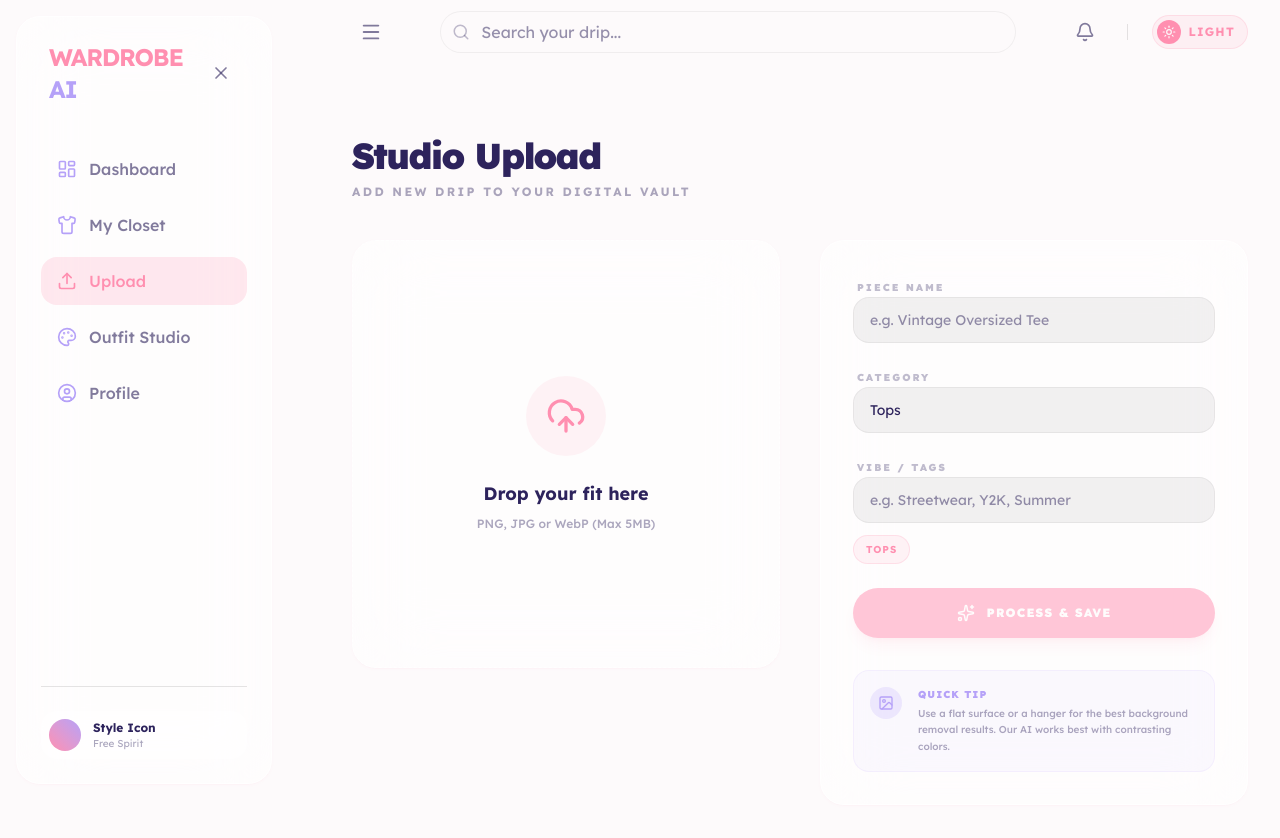
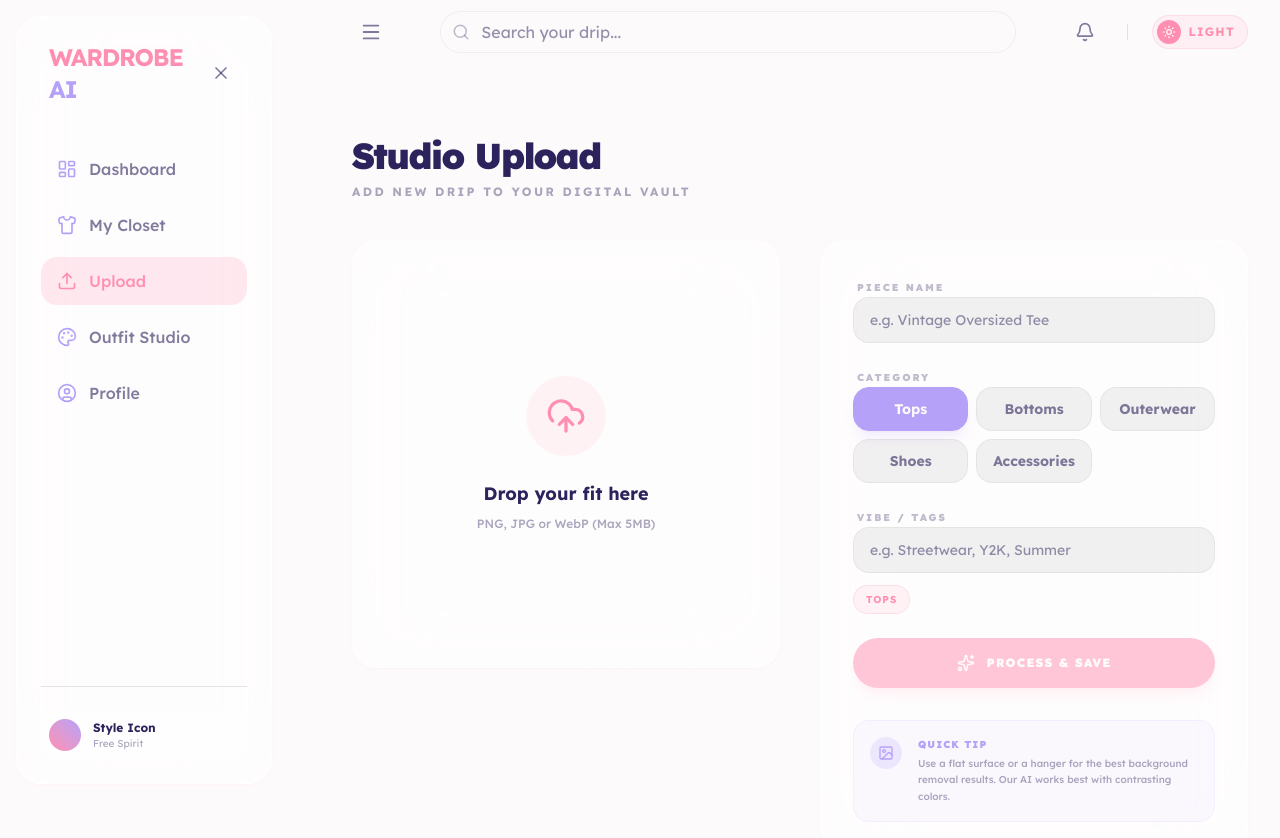
Before and after one commit to r27elona7990-max/Wardrobe-AI, a Next.js app: page /upload in a window 1280 px wide. Shown: the top 838 px of the page. Built offline with nearby package versions, Linux system fonts and the light colour scheme; no server answers.

Commit message:
Replace dropdowns with styled options

```diff
--- a/src/app/upload/page.tsx
+++ b/src/app/upload/page.tsx
@@ -13,6 +13,8 @@ import {
   Loader2,
   Image as ImageIcon
 } from "lucide-react";
+
+const categories = ["Tops", "Bottoms", "Outerwear", "Shoes", "Accessories"];
 
 export default function UploadPage() {
   const [file, setFile] = useState<File | null>(null);
@@ -221,20 +223,28 @@ export default function UploadPage() {
 
                 <div className="space-y-2">
                   <label className="text-[10px] font-black uppercase tracking-[0.2em] text-nebula-on-surface/30 ml-1">Category</label>
-                  <select
+                  <input
+                    type="hidden"
                     name="category"
-                    required
-                    disabled={isProcessing || isDone}
                     value={category}
-                    onChange={(event) => setCategory(event.target.value)}
-                    className="w-full bg-black/5 border border-black/5 rounded-nebula-inner px-4 py-3 outline-none focus:border-nebula-primary/50 focus:bg-black/10 transition-all text-sm appearance-none disabled:opacity-50"
-                  >
-                    <option value="Tops">Tops</option>
-                    <option value="Bottoms">Bottoms</option>
-                    <option value="Outerwear">Outerwear</option>
-                    <option value="Shoes">Shoes</option>
-                    <option value="Accessories">Accessories</option>
-                  </select>
+                  />
+                  <div className="grid grid-cols-2 sm:grid-cols-3 gap-2">
+                    {categories.map((option) => (
+                      <button
+                        key={option}
+                        type="button"
+                        disabled={isProcessing || isDone}
+                        onClick={() => setCategory(option)}
+                        className={`min-h-11 rounded-nebula-inner border px-3 text-sm font-bold transition-all disabled:opacity-50 ${
+                          category === option
+                            ? "bg-nebula-secondary text-nebula-bg border-nebula-secondary shadow-lg shadow-nebula-secondary/15"
+                            : "bg-black/5 text-nebula-on-surface/60 border-black/5 hover:border-nebula-secondary/40 hover:text-nebula-secondary"
+                        }`}
+                      >
+                        {option}
+                      </button>
+                    ))}
+                  </div>
                 </div>
 
                 <div className="space-y-2">
--- a/src/components/OutfitGenerator.tsx
+++ b/src/components/OutfitGenerator.tsx
@@ -133,40 +133,50 @@ export default function OutfitGenerator({ items }: OutfitGeneratorProps) {
         </div>
       </div>
 
-      <div className="grid grid-cols-1 sm:grid-cols-2 gap-3">
-        <label className="space-y-2">
+      <div className="grid grid-cols-1 lg:grid-cols-2 gap-5">
+        <div className="space-y-2">
           <span className="text-[10px] font-black uppercase tracking-widest text-nebula-on-surface/40">
             Event
           </span>
-          <select
-            value={event}
-            onChange={(changeEvent) => setEvent(changeEvent.target.value)}
-            className="w-full bg-black/5 border border-black/5 rounded-nebula-inner px-4 py-3 outline-none focus:border-nebula-primary/50 text-sm font-bold"
-          >
+          <div className="grid grid-cols-2 sm:grid-cols-3 gap-2">
             {events.map((option) => (
-              <option key={option} value={option}>
+              <button
+                key={option}
+                type="button"
+                onClick={() => setEvent(option)}
+                className={`min-h-11 rounded-nebula-inner border px-3 text-sm font-bold transition-all ${
+                  event === option
+                    ? "bg-nebula-primary text-nebula-bg border-nebula-primary shadow-lg shadow-nebula-primary/15"
+                    : "bg-black/5 text-nebula-on-surface/60 border-black/5 hover:border-nebula-primary/40 hover:text-nebula-primary"
+                }`}
+              >
                 {option}
-              </option>
+              </button>
             ))}
-          </select>
-        </label>
+          </div>
+        </div>
 
-        <label className="space-y-2">
+        <div className="space-y-2">
           <span className="text-[10px] font-black uppercase tracking-widest text-nebula-on-surface/40">
             Weather
           </span>
-          <select
-            value={weather}
-            onChange={(changeEvent) => setWeather(changeEvent.target.value)}
-            className="w-full bg-black/5 border border-black/5 rounded-nebula-inner px-4 py-3 outline-none focus:border-nebula-primary/50 text-sm font-bold"
-          >
+          <div className="grid grid-cols-2 sm:grid-cols-4 lg:grid-cols-2 gap-2">
             {weatherOptions.map((option) => (
-              <option key={option} value={option}>
+              <button
+                key={option}
+                type="button"
+                onClick={() => setWeather(option)}
+                className={`min-h-11 rounded-nebula-inner border px-3 text-sm font-bold transition-all ${
+                  weather === option
+                    ? "bg-nebula-secondary text-nebula-bg border-nebula-secondary shadow-lg shadow-nebula-secondary/15"
+                    : "bg-black/5 text-nebula-on-surface/60 border-black/5 hover:border-nebula-secondary/40 hover:text-nebula-secondary"
+                }`}
+              >
                 {option}
-              </option>
+              </button>
             ))}
-          </select>
-        </label>
+          </div>
+        </div>
       </div>
 
       <button
```
